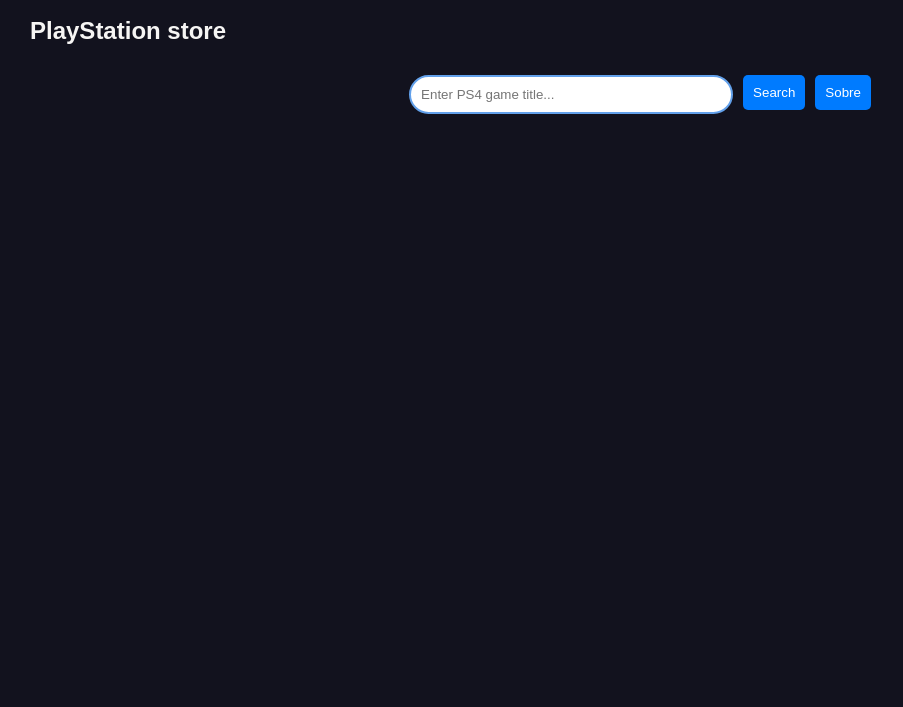
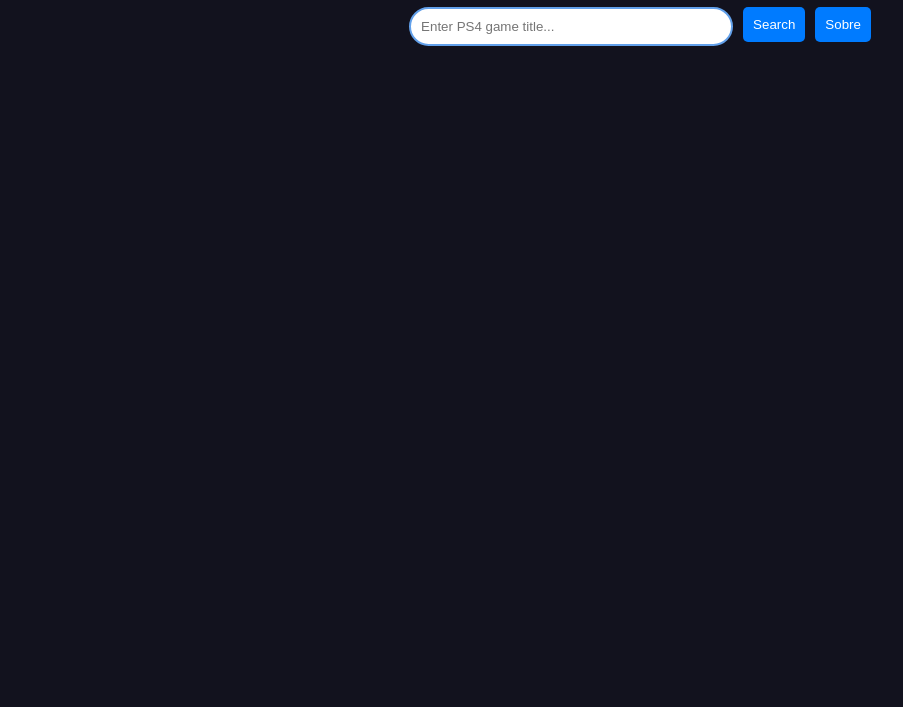
Before and after one commit to AndreyHP/web-teste, a plain HTML site: page index.html in a window 1280 px wide. Shown: the part 93-800 px from the top of the page, without its empty margins (0-903 px from the left). Drawn offline with Linux system fonts and the light colour scheme.

Commit message:
mudei o local do h1

```diff
--- a/index.html
+++ b/index.html
@@ -6,11 +6,9 @@
     <title>PS4 Game Price Search</title>
     <link rel="stylesheet" href="css/style.css"></link>
     <script src="js/teste.js"></script>
+    <h1>Search PS4 Game Prices</h1>
 </head>
 <body>
-
-    <h1>Search PS4 Game Prices</h1>
-        <h2>PlayStation store</h2>
     <div class="search-container">
         <input type="text" id="gameSearch" placeholder="Enter PS4 game title..." required>
         <div id="div" class="container"></div>
```
